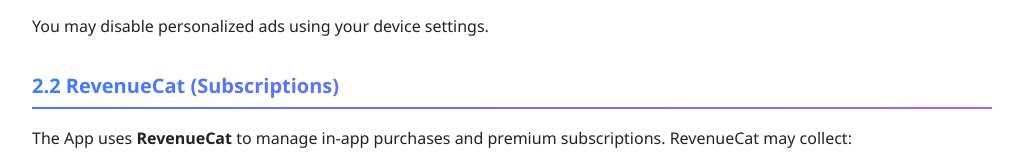
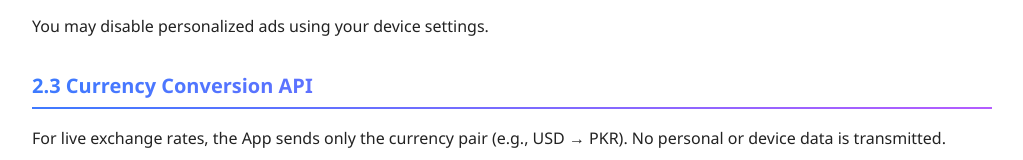
Before and after one commit to Rafhan-hub/CalcVerse-skyloop, a plain HTML site: page index.html in a window 1280 px wide. Shown: the part 1112-1272 px from the top of the page, without its empty margins (128-1151 px from the left). Drawn offline with Linux system fonts and the light colour scheme.

Commit message:
revenue cat commented
Comment out section about RevenueCat subscriptions.

```diff
--- a/index.html
+++ b/index.html
@@ -157,7 +157,7 @@
 
     <p>You may disable personalized ads using your device settings.</p>
 
-    <h2>2.2 RevenueCat (Subscriptions)</h2>
+    <!-- <h2>2.2 RevenueCat (Subscriptions)</h2>
     <p>
       The App uses <strong>RevenueCat</strong> to manage in-app purchases and premium subscriptions.
       RevenueCat may collect:
@@ -171,7 +171,7 @@
     <p>
       RevenueCat <strong>does not collect</strong> personal information such as your name, email, or payment
       card details. All payments are processed securely by Google Play or Apple App Store.
-    </p>
+    </p> -->
 
     <h2>2.3 Currency Conversion API</h2>
     <p>
```
